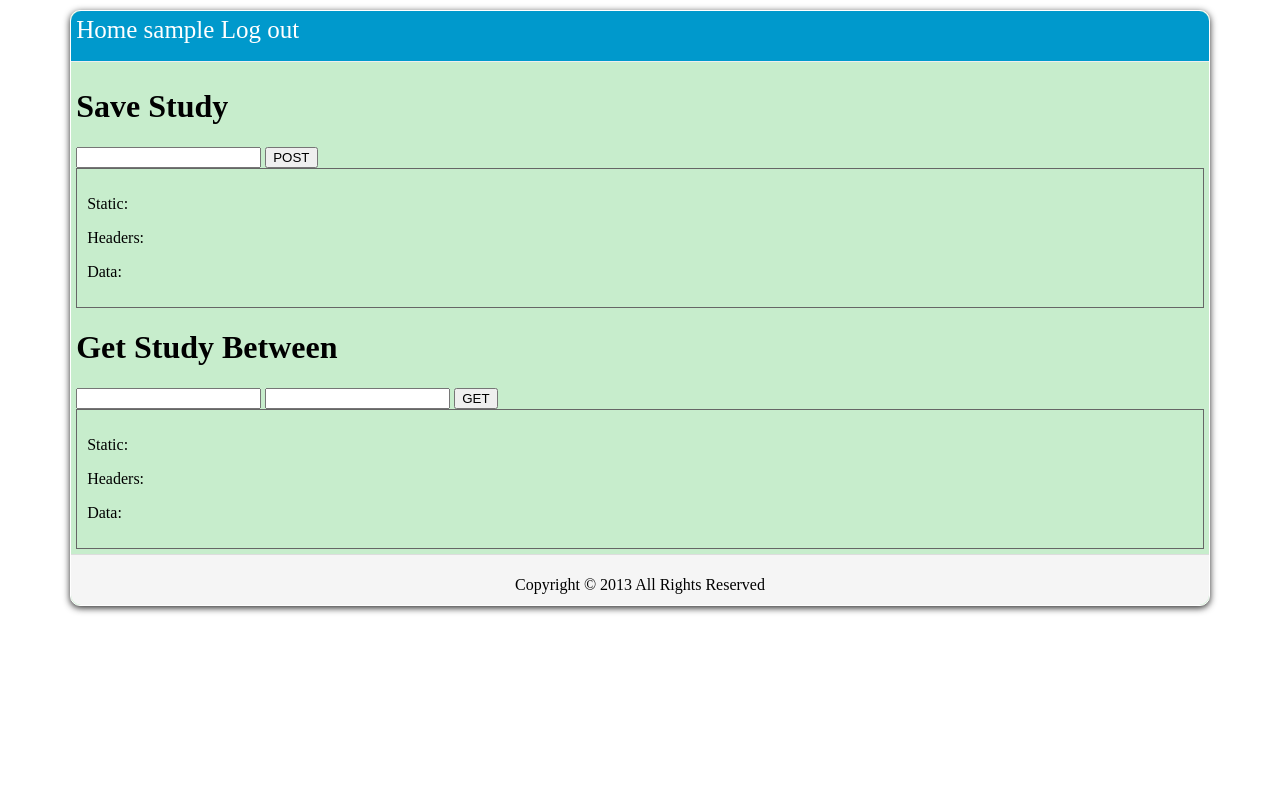
After one commit to pz325/hornbook-django, a Django app: page /study/api/ in a window 1280 px wide. The commit adds this page. Run offline with Django 3.2, Linux system fonts and the light colour scheme; the visitor is signed in with stand-in values (Sample User, id 1); parts of the project's set-up code (start-up, migrations or seed data) failed here and were passed over; some libraries are stand-ins or nearby versions.

Commit message:
start study's api page

```diff
--- /dev/null
+++ b/apps/study/templates/study/api.html
@@ -0,0 +1,30 @@
+{% extends "base.html" %}
+
+{% block preload_js %}
+    <script type="text/javascript" src="/js/study.js"></script>
+{% endblock %}
+
+{% block content %}
+    <div>
+        <h1>Save Study</h1>
+        <input type="text" id="vocabularies"/>
+        <button>POST</button>
+        <div class="prettyprint">
+            <p>Static: </p>
+            <p>Headers: </p>
+            <p>Data: </p>
+        </div>
+    </div>
+
+    <div>
+        <h1>Get Study Between</h1>
+        <input type="text" id="start_date"/>
+        <input type="text" id="end_date">
+        <button>GET</button>
+        <div class="prettyprint">
+            <p>Static: </p>
+            <p>Headers: </p>
+            <p>Data: </p>
+        </div>
+    </div>
+{% endblock %}
--- /dev/null
+++ b/apps/study/urls.py
@@ -0,0 +1,9 @@
+# urlpatterns for hornbook_api
+from django.conf.urls import patterns, url
+
+urlpatterns = patterns('apps.study.views',
+    url(r'^$', 'index'),
+    url(r'^api/$', 'api_index'),
+    url(r'^save_study/$', 'save_study'),
+    url(r'^get_study_between/$', 'get_study_between'),
+)
--- /dev/null
+++ b/apps/study/views.py
@@ -0,0 +1,56 @@
+# Create your views here.
+
+from django.contrib.auth.decorators import login_required
+from django.shortcuts import render_to_response
+from django.template import RequestContext
+from django.http import HttpResponse
+from models import StudyHistory
+from datetime import date
+from datetime import datetime
+import json
+
+@login_required
+def index(request):
+    return render_to_response('study/index.html',
+        context_instance=RequestContext(request))
+
+@login_required
+def api_index(request):
+    return render_to_response('study/api.html',
+        context_instance=RequestContext(request))
+
+@login_required
+def save_study(request):
+    '''
+    HTTP POST /study/save_study
+    Data vocabularies: [{u_char: u0x2345}, {u_char: u0x1111}]
+    '''
+    vocabularies = request.POST['vocabularies']
+
+    today = date.today()
+    StudyHistory.objects.filter(user=request.user, study_date__contains=today).delete()
+
+    for v in vocabularies:
+        h = StudyHistory(user=request.user, vocabulary=v['u_char'], study_date=today)
+        h.save()
+
+    ret = dict(user=request.user.username,
+        vocabularies=vocabularies,
+        study_date=today)
+    return HttpResponse(json.dumps(ret))
+
+
+@login_required
+def get_study_between(request):
+    '''
+    HTTP GET /study/get_study_between?start_date&end_date
+    Return [{u_char: u0x2345}, {u_char: u0x1111}]
+    '''
+    start_date = request.GET['start_date']
+    end_date = request.GET['end_date']
+    # TODO: check date string mask
+    q = StudyHistory.objects.filter(user=request.user, start_date__range=(start_date, end_date))
+    ret = []
+    for h in q:
+        ret.append(dict(u_char=h['vocabulary']))
+    return HttpResponse(json.dumps(ret))
--- a/settings.py
+++ b/settings.py
@@ -30,6 +30,7 @@ INSTALLED_APPS = (
     'apps.user_vocabularies',
     'apps.grading_test',
     'apps.hornbook_landing',
+    'apps.study',
 
     # djangoappengine should come last, so it can override a few manage.py commands
     'djangoappengine',
--- a/static/css/main.css
+++ b/static/css/main.css
@@ -20,9 +20,10 @@ html, body { height : 100%; }
     text-decoration:none;
     color: #FFFFFF;
 }
+
 .container {
     width: 90%;
-    max-height: 100%;
+    height: auto;
     margin: 10px auto 10px auto;
     border: 1px solid #fff;
     background-color: #C7EDCC;
@@ -33,6 +34,7 @@ html, body { height : 100%; }
     -moz-border-radius: 10px;
     -webkit-border-radius: 10px;
 }
+
 .mainbody,
 .header,
 .footer {
@@ -41,8 +43,7 @@ html, body { height : 100%; }
 .mainbody {
     margin-top: 0;
     min-height: 150px;
-    max-height: 100%;
-    overflow: auto;
+    height: auto;
 }
 .header {
     height: 40px;
@@ -69,3 +70,10 @@ html, body { height : 100%; }
     border-bottom-right-radius: 10px;
     text-align: center;
 }
+
+.prettyprint
+{
+    padding: 10px;
+    background-color: #C7EDCC;
+    border: 1px solid #666666;
+}
--- /dev/null
+++ b/static/js/study.js
@@ -0,0 +1,8 @@
+var API_SAVE_STUDY_URL = "/study/save_study";
+var API_GET_STUDY_BWTEEN_URL = "/study/get_study_between";
+
+var StudyAPI = (function() {
+    return {
+
+    };
+})();
--- a/urls.py
+++ b/urls.py
@@ -23,7 +23,7 @@ urlpatterns = patterns('',
     url(r'^api/', include('apps.hornbook_api.urls')),
     url(r'^user_vocabularies/', include('apps.user_vocabularies.urls')),
     url(r'^grading_test/', include('apps.grading_test.urls')),
-
+    url(r'^study/', include('apps.study.urls')),
 
     url(r'^admin/', include(admin.site.urls)),
 )
```
Also changed, not shown: apps/study/models.py (added, +13 -0 lines), apps/study/templates/study/index.html (added, +16 -0 lines), apps/study/tests.py (added, +16 -0 lines), apps/study/__init__.py (added).
